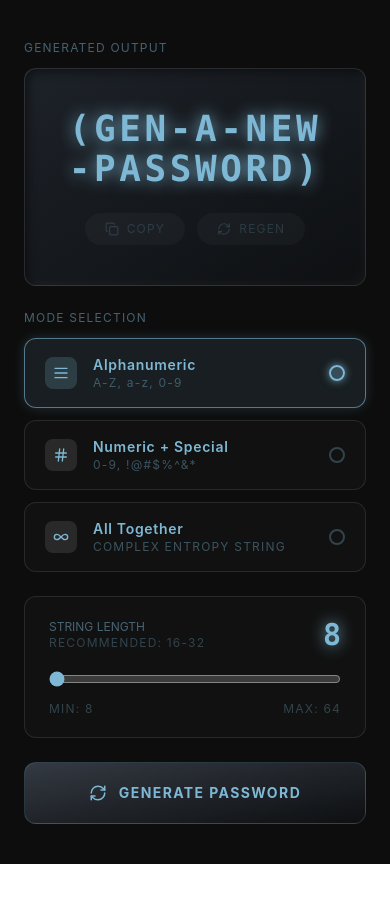
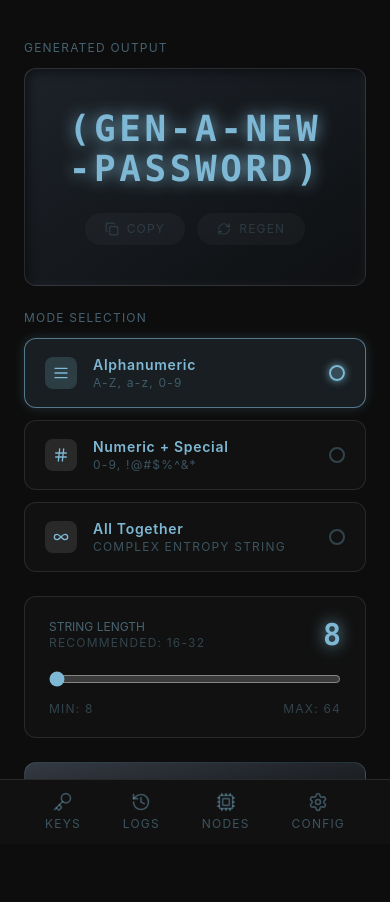
Before and after one commit to Jegdjegd/PassGen, a React (Vite) app: page / in a window 390 px wide. Shown: the top 902 px of the page. Before the commit the page ends 864 px from the top, so only its background shows below. Built offline with nearby package versions, Linux system fonts and the light colour scheme.

Commit message:
feat: vista movil completada con BottomBar y fix del boton COPY

```diff
--- a/src/App.jsx
+++ b/src/App.jsx
@@ -4,6 +4,7 @@ import OutputDisplay from './components/OutputDisplay'
 import ModeSelector from './components/ModeSelector'
 import LengthSlider from './components/LengthSlider'
 import GenerateButton from './components/GenerateButton'
+import BottomBar from './components/BottomBar'
 import { generatePassword } from './utils/generatePassword'
 
 function App() {
@@ -16,14 +17,18 @@ function App() {
     setPassword(newPassword)
   }
 
+  const bottomBar = 'flex flex-col items-center flex-1 px-6 py-10 gap-6 pb-24 md:pb-10'
+
   return (
     <div className="flex min-h-screen bg-[#0d0d0d] text-white">
       <Sidebar />
-      <main className="flex flex-col items-center flex-1 px-6 py-10 gap-6">
+      <main className={bottomBar}>
+
         <OutputDisplay password={password} onRegenerate={handleGenerate} />
         <ModeSelector mode={mode} onModeChange={setMode} />
         <LengthSlider length={length} onLengthChange={setLength} />
         <GenerateButton onGenerate={handleGenerate} />
+        <BottomBar />
       </main>
     </div>
   )
--- /dev/null
+++ b/src/components/BottomBar.jsx
@@ -0,0 +1,26 @@
+import { Key, History, Cpu, Settings } from 'lucide-react'
+
+const items = [
+  { id: 'keys', icon: Key, label: 'KEYS' },
+  { id: 'logs', icon: History, label: 'LOGS' },
+  { id: 'nodes', icon: Cpu, label: 'NODES' },
+  { id: 'config', icon: Settings, label: 'CONFIG' },
+]
+
+function BottomBar() {
+  return (
+    <nav className="fixed bottom-0 left-0 right-0 md:hidden bg-[#111111] border-t border-white/10 px-6 py-3 flex justify-around items-center">
+      {items.map((item) => (
+        <button
+          key={item.id}
+          className="flex flex-col items-center gap-1 text-[#7eb8d4]/40 hover:text-[#7eb8d4] cursor-pointer transition-colors duration-300"
+        >
+          <item.icon size={20} />
+          <p className="text-xs tracking-widest">{item.label}</p>
+        </button>
+      ))}
+    </nav>
+  )
+}
+
+export default BottomBar
--- a/src/components/OutputDisplay.jsx
+++ b/src/components/OutputDisplay.jsx
@@ -9,12 +9,31 @@ function OutputDisplay({password, onRegenerate}) {
 
   const [copied, setCopied] = useState(false)
 
-  const handleCopy =() => {
-    if (!password) return
-      navigator.clipboard.writeText(password)
-      setCopied(true)
-      setTimeout(() => setCopied(false), 2000)
-    }
+  const handleCopy = () => {
+  if (!password) return
+
+  if (navigator.clipboard) {
+    navigator.clipboard.writeText(password)
+      .then(() => {
+        setCopied(true)
+        setTimeout(() => setCopied(false), 2000)
+      })
+      .catch(() => fallbackCopy())
+  } else {
+    fallbackCopy()
+  }
+}
+
+const fallbackCopy = () => {
+  const el = document.createElement('textarea')
+  el.value = password
+  document.body.appendChild(el)
+  el.select()
+  document.execCommand('copy')
+  document.body.removeChild(el)
+  setCopied(true)
+  setTimeout(() => setCopied(false), 2000)
+}
 
   return (
     <div className="w-full max-w-2xl">
```
